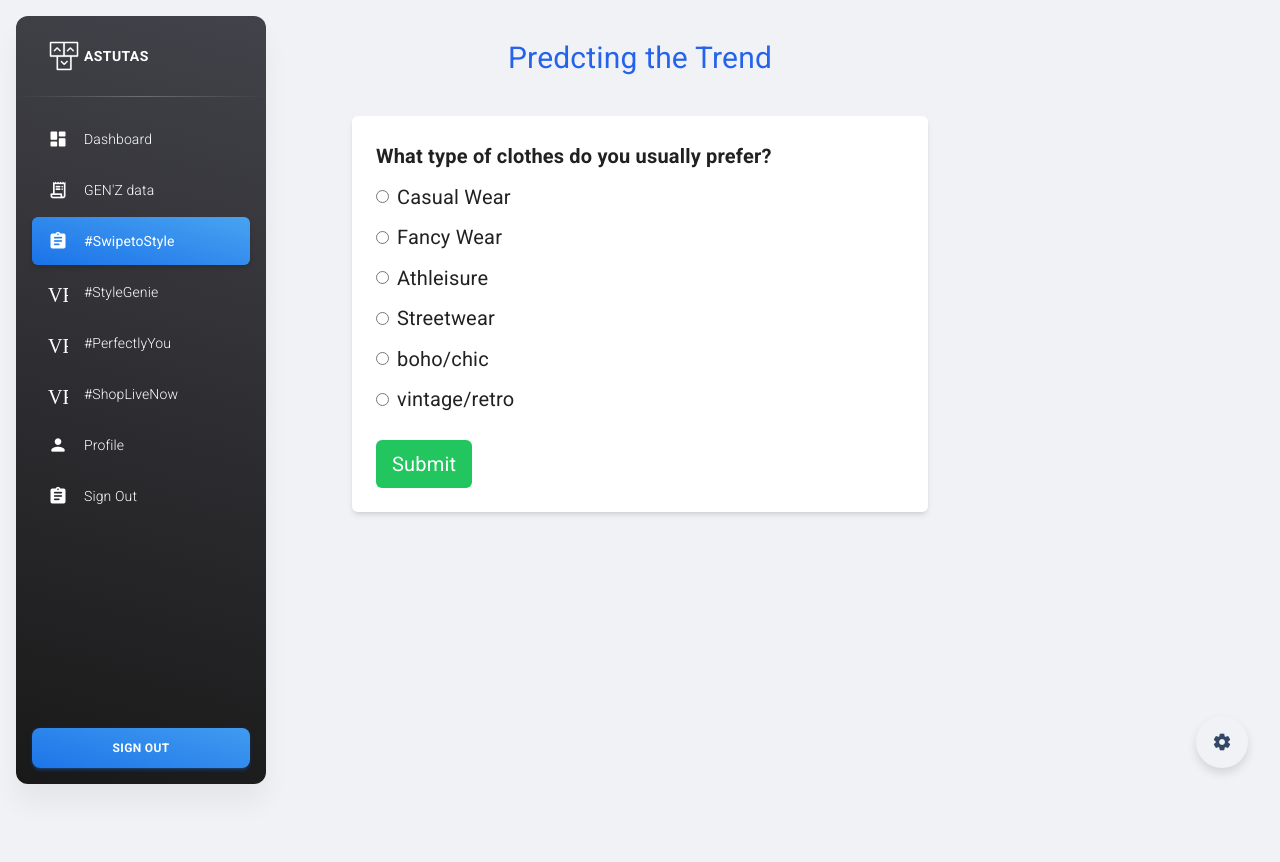
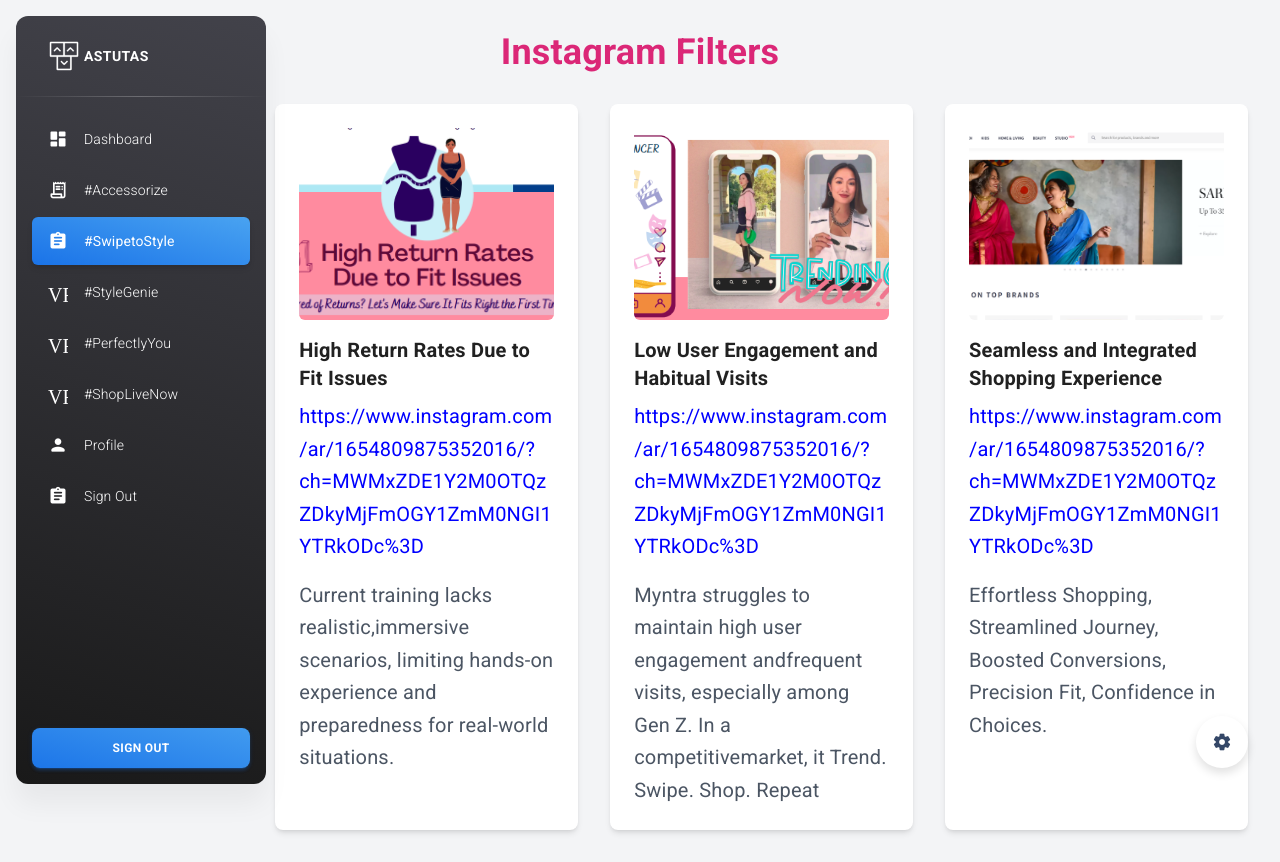
Before and after one commit to khushiminda/Myntra---Team-ASTUTAS, a React (Create React App) app in the folder dashboard/: page /evaluation in a window 1280 px wide. Before the commit the page ends 800 px from the top, so only its background shows below. Built offline with nearby package versions, Linux system fonts and the light colour scheme.

Commit message:
instagram filters added

```diff
--- a/dashboard/src/components/Evaluation.jsx
+++ b/dashboard/src/components/Evaluation.jsx
@@ -1,84 +1,60 @@
-import React, { useState } from 'react';
+import React from "react";
 
-const Evaluation = ({ questions, options, correctAnswers }) => {
-  const [userResponses, setUserResponses] = useState(Array(questions.length).fill(null));
-  const [showResult, setShowResult] = useState(false);
-
-  const handleAnswerSelection = (index, selectedOption) => {
-    const updatedResponses = [...userResponses];
-    updatedResponses[index] = selectedOption;
-    setUserResponses(updatedResponses);
-  };
-
-  const calculateScore = () => {
-    return userResponses.reduce((score, response, index) => {
-      return response === correctAnswers[index] ? score + 1 : score;
-    }, 0);
-  };
-
-  const showResults = () => {
-    setShowResult(true);
-  };
-
-  const resetQuiz = () => {
-    setUserResponses(Array(questions.length).fill(null));
-    setShowResult(false);
-  };
-
+import image1 from '../assets/Screenshot 2024-07-11 131845.png'
+import image2 from '../assets/Screenshot 2024-07-11 131901.png'
+import image3 from '../assets/Screenshot 2024-07-11 132048.png'
+import { Typography } from "@mui/material";
+const Arlearning = () => {
+    const scenarios = [
+        {
+            id: 1,
+            title: 'High Return Rates Due to Fit Issues',
+            image: image1,
+            description: 'Current training lacks realistic,immersive scenarios, limiting hands-on experience and preparedness for real-world situations.',
+            url:"https://www.instagram.com/ar/1654809875352016/?ch=MWMxZDE1Y2M0OTQzZDkyMjFmOGY1ZmM0NGI1YTRkODc%3D"
+        },
+        {
+            id: 2,
+            title: 'Low User Engagement and Habitual Visits',
+            image: image2,
+            description: 'Myntra struggles to maintain high user engagement andfrequent visits, especially among Gen Z. In a competitivemarket, it Trend. Swipe. Shop. Repeat',
+            url:"https://www.instagram.com/ar/1654809875352016/?ch=MWMxZDE1Y2M0OTQzZDkyMjFmOGY1ZmM0NGI1YTRkODc%3D"
+        },
+        {
+            id: 3,
+            title: 'Seamless and Integrated Shopping Experience',
+            image: image3,
+            description: 'Effortless Shopping, Streamlined Journey, Boosted Conversions, Precision Fit, Confidence in Choices.',
+            url:"https://www.instagram.com/ar/1654809875352016/?ch=MWMxZDE1Y2M0OTQzZDkyMjFmOGY1ZmM0NGI1YTRkODc%3D"
+        },
+        // Add more scenarios as needed
+    ];
     return (
         <div>
-      <h1 className='text-blue-600 text-semibold my-10 text-3xl text-center'>Predcting the Trend</h1>
-      <div className="max-w-xl mx-auto bg-white p-6 shadow-md rounded-md mt-2">
+            <div>
+                <div className="bg-gray-100 p-8">
+                    <div className="text-center mb-8">
+                        <h1 className="text-4xl font-bold text-pink-600">Instagram Filters</h1>
+                    </div>
 
-        {questions.map((question, index) => (
-          <div key={index} className="mb-6">
-            <p className="font-semibold mb-2">{question}</p>
-            <div className="space-y-2">
-              {options[index].map((option, optionIndex) => (
-                <label key={optionIndex} className="flex items-center">
-                  <input
-                    type="radio"
-                    value={`option${String.fromCharCode(65 + optionIndex)}`}
-                    checked={userResponses[index] === `option${String.fromCharCode(65 + optionIndex)}`}
-                    onChange={() => handleAnswerSelection(index, `option${String.fromCharCode(65 + optionIndex)}`)}
-                    className="mr-2"
-                  />
-                  {option}
-                </label>
+                    <div className="grid grid-cols-1 md:grid-cols-2 lg:grid-cols-3 gap-8 ml-[0px] sm:ml-[20%]">
+                        {scenarios.map((scenario) => (
+                            <div key={scenario.id} className="bg-white p-6 rounded-lg shadow-md">
+                                <img src={scenario.image} alt={scenario.title} className="w-full h-48 object-cover mb-4 rounded-md" />
+                                <h2 className="text-xl font-semibold mb-2">{scenario.title}</h2>
+                                <Typography component="a" href={scenario.url} target="_blank" rel="noopener noreferrer" sx={{ display: "block", color: "blue", wordWrap: "break-word", mb: 2 }}>
+                                        {scenario.url}
+                              </Typography>
+                                <p className="text-gray-600">{scenario.description}</p>
+                            </div>
                         ))}
                     </div>
                 </div>
-        ))}
-
-        {showResult ? (
-          <div>
-            <p className="font-semibold mb-4">Your Score: {calculateScore()} out of {questions.length}</p>
-            <ul className="list-disc ml-6">
-              {userResponses.map((response, index) => (
-                <li key={index} className="mb-2">
-                  <strong>Question {index + 1}:</strong> Your Answer: {response}, Correct Answer: {correctAnswers[index]}
-                </li>
-              ))}
-            </ul>
-            <button
-              onClick={resetQuiz}
-              className="mt-4 bg-blue-500 text-white py-2 px-4 rounded-md hover:bg-blue-600 focus:outline-none"
-            >
-              Try Again
-            </button>
-          </div>
-        ) : (
-          <button
-            onClick={showResults}
-            className="bg-green-500 text-white py-2 px-4 rounded-md hover:bg-green-600 focus:outline-none"
-          >
-            Submit
-          </button>
-        )}
-      </div>
             </div>
 
-  );
+        </div>
+    )
+        ;
 };
 
-export default Evaluation;
+export default Arlearning;
--- a/dashboard/src/routes.js
+++ b/dashboard/src/routes.js
@@ -41,11 +41,11 @@ const routes = [
   // },
   {
     type: "collapse",
-    name: "GEN'Z data",
+    name: "#Accessorize",
     key: "billing",
     icon: <Icon fontSize="small">receipt_long</Icon>,
-    route: "/billing",
-    component: <Billing />,
+    route: "/accessorize",
+    component: <Evaluation />,
   },
   // {
   //   type: "collapse",
```
Lines whose indentation alone changed are shown as unchanged.
